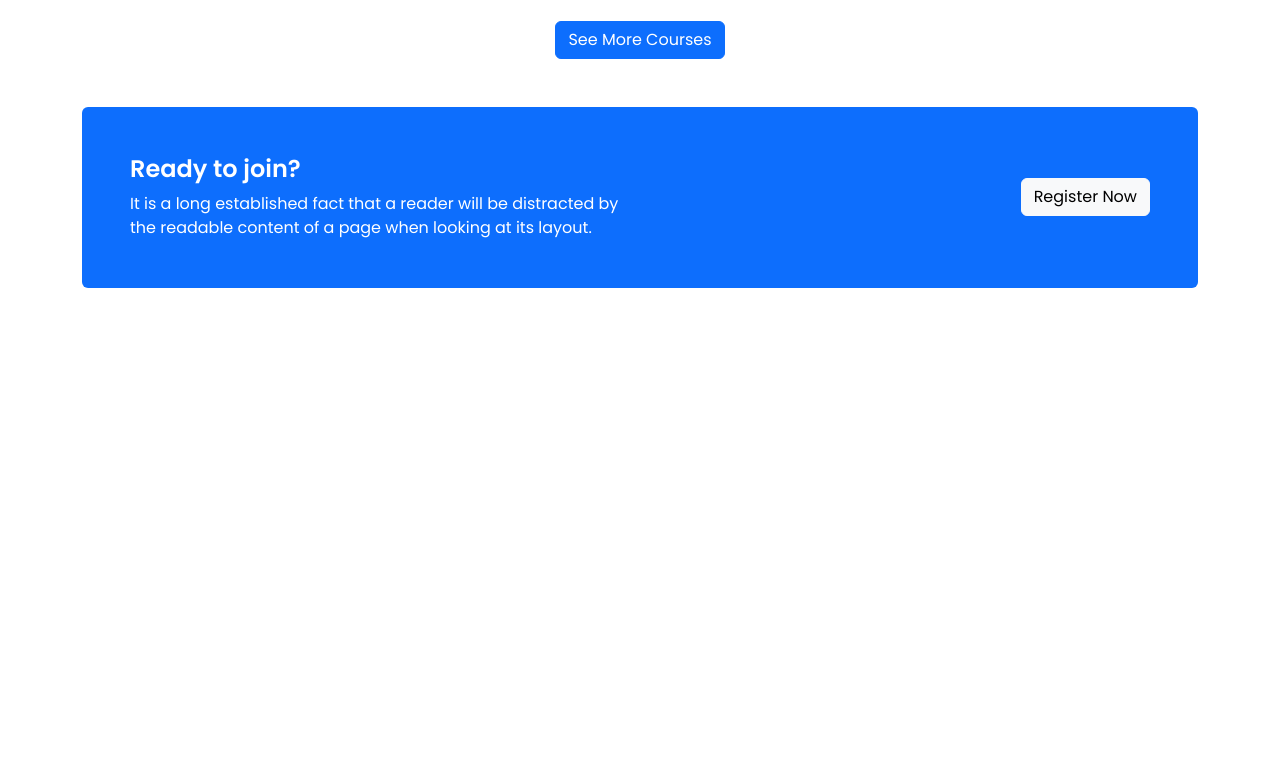
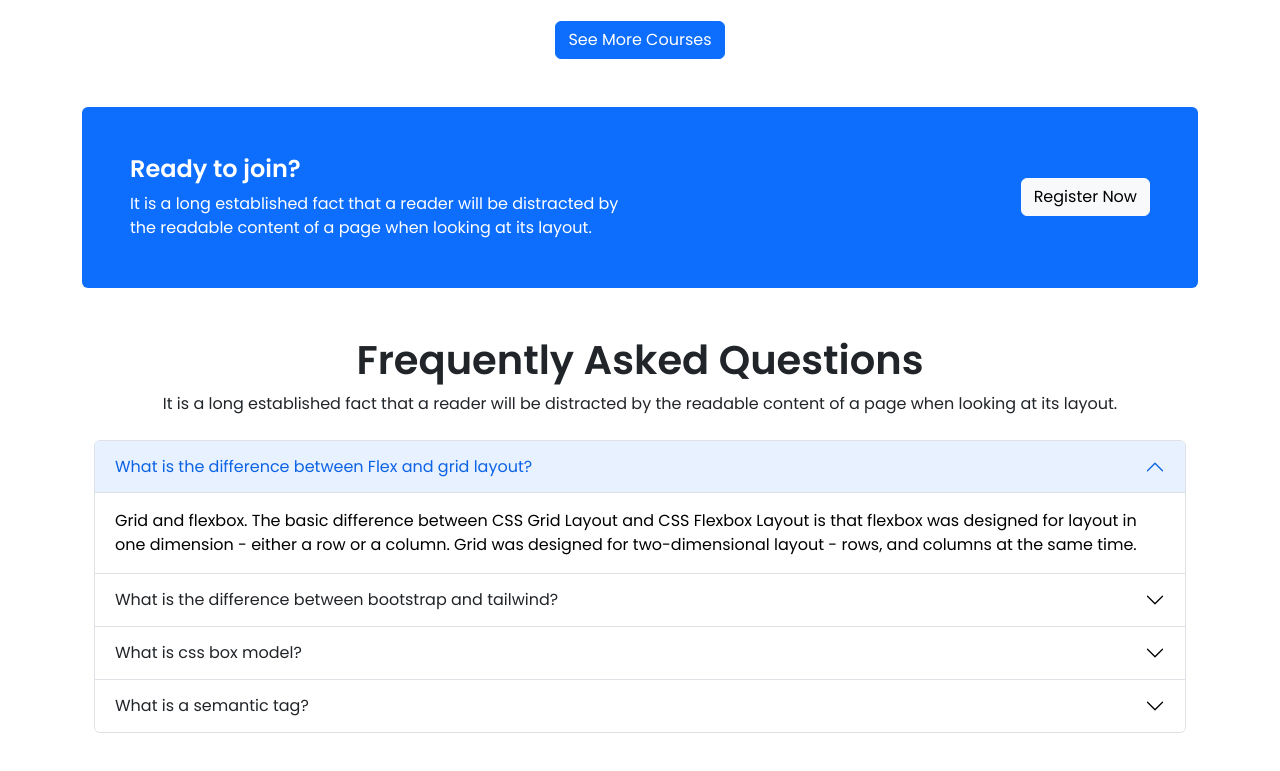
Before and after one commit to rokib2000/edTech-bootstrap, a plain HTML site: page index.html in a window 1280 px wide. Shown: the part 1595-2366 px from the top of the page. Before the commit the page ends 1931 px from the top, so only its background shows below. Drawn offline with nearby package versions, Linux system fonts and the light colour scheme.

Commit message:
added FAQ section

```diff
--- a/index.html
+++ b/index.html
@@ -121,7 +121,7 @@
       <!-- Discover Our Popular Courses Start  -->
       <section class="my-4 my-lg-5">
         <div class="discover-courses">
-          <div class="text-center discover-courses-title my-4">
+          <div class="text-center my-4">
             <h1 class="fw-semibold fs-1">Discover Our Popular Courses</h1>
             <p>
               It is a long-established fact that a reader will be distracted by the readable content of a page when
@@ -309,6 +309,125 @@
         </div>
       </div>
       <!-- Ready to join end -->
+      <!-- FAQ section start  -->
+      <section class="container my-4 my-lg-5">
+        <div class="">
+          <div class="text-center my-4">
+            <h1 class="fw-semibold fs-1">Frequently Asked Questions</h1>
+            <p>
+              It is a long established fact that a reader will be distracted by the readable content of a page when
+              looking at its layout.
+            </p>
+          </div>
+          <div>
+            <div class="accordion" id="accordionExample">
+              <div class="accordion-item">
+                <h2 class="accordion-header" id="headingOne">
+                  <button
+                    class="accordion-button"
+                    type="button"
+                    data-bs-toggle="collapse"
+                    data-bs-target="#collapseOne"
+                    aria-expanded="true"
+                    aria-controls="collapseOne"
+                  >
+                    What is the difference between Flex and grid layout?
+                  </button>
+                </h2>
+                <div
+                  id="collapseOne"
+                  class="accordion-collapse collapse show"
+                  aria-labelledby="headingOne"
+                  data-bs-parent="#accordionExample"
+                >
+                  <div class="accordion-body">
+                    Grid and flexbox. The basic difference between CSS Grid Layout and CSS Flexbox Layout is that
+                    flexbox was designed for layout in one dimension - either a row or a column. Grid was designed for
+                    two-dimensional layout - rows, and columns at the same time.
+                  </div>
+                </div>
+              </div>
+              <div class="accordion-item">
+                <h2 class="accordion-header" id="headingTwo">
+                  <button
+                    class="accordion-button collapsed"
+                    type="button"
+                    data-bs-toggle="collapse"
+                    data-bs-target="#collapseTwo"
+                    aria-expanded="false"
+                    aria-controls="collapseTwo"
+                  >
+                    What is the difference between bootstrap and tailwind?
+                  </button>
+                </h2>
+                <div
+                  id="collapseTwo"
+                  class="accordion-collapse collapse"
+                  aria-labelledby="headingTwo"
+                  data-bs-parent="#accordionExample"
+                >
+                  <div class="accordion-body">
+                    The significant difference between Tailwind CSS and Bootstrap is that Tailwind offers predesigned
+                    widgets to build a site from scratch with fast UI development, while Bootstrap comes with a set of
+                    pre-styled responsive, mobile-first components that possess a definite UI kit.
+                  </div>
+                </div>
+              </div>
+              <div class="accordion-item">
+                <h2 class="accordion-header" id="headingThree">
+                  <button
+                    class="accordion-button collapsed"
+                    type="button"
+                    data-bs-toggle="collapse"
+                    data-bs-target="#collapseThree"
+                    aria-expanded="false"
+                    aria-controls="collapseThree"
+                  >
+                    What is css box model?
+                  </button>
+                </h2>
+                <div
+                  id="collapseThree"
+                  class="accordion-collapse collapse"
+                  aria-labelledby="headingThree"
+                  data-bs-parent="#accordionExample"
+                >
+                  <div class="accordion-body">
+                    The box model allows us to add a border around elements, and to define space between elements.
+                  </div>
+                </div>
+              </div>
+              <div class="accordion-item">
+                <h2 class="accordion-header" id="headingfour">
+                  <button
+                    class="accordion-button collapsed"
+                    type="button"
+                    data-bs-toggle="collapse"
+                    data-bs-target="#collapsefour"
+                    aria-expanded="false"
+                    aria-controls="collapsefour"
+                  >
+                    What is a semantic tag?
+                  </button>
+                </h2>
+                <div
+                  id="collapsefour"
+                  class="accordion-collapse collapse"
+                  aria-labelledby="headingfour"
+                  data-bs-parent="#accordionExample"
+                >
+                  <div class="accordion-body">
+                    The HTML semantics refers to the tags that provide meaning to an HTML page rather than just
+                    presentation. It makes HTML more comprehensible by better defining the different sections and layout
+                    of web pages.
+                  </div>
+                </div>
+              </div>
+            </div>
+          </div>
+        </div>
+      </section>
+      <!-- FAQ section end -->
     </main>
     <script
       src="https://cdn.jsdelivr.net/npm/bootstrap@5.2.0/dist/js/bootstrap.bundle.min.js"
```
